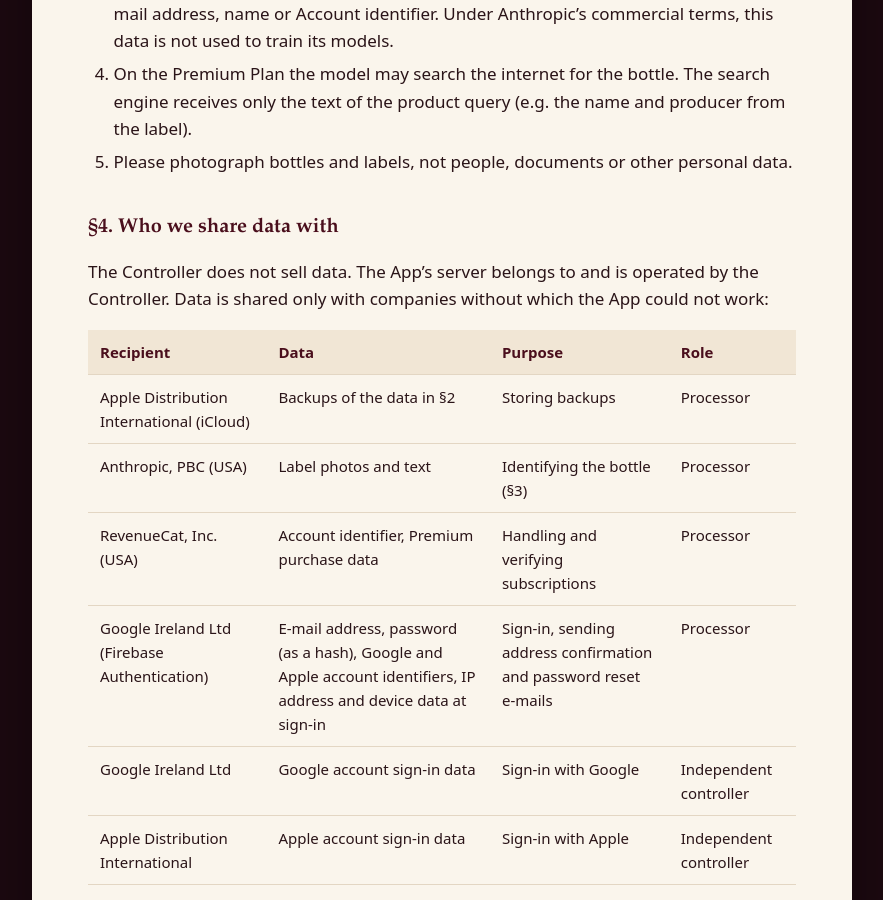
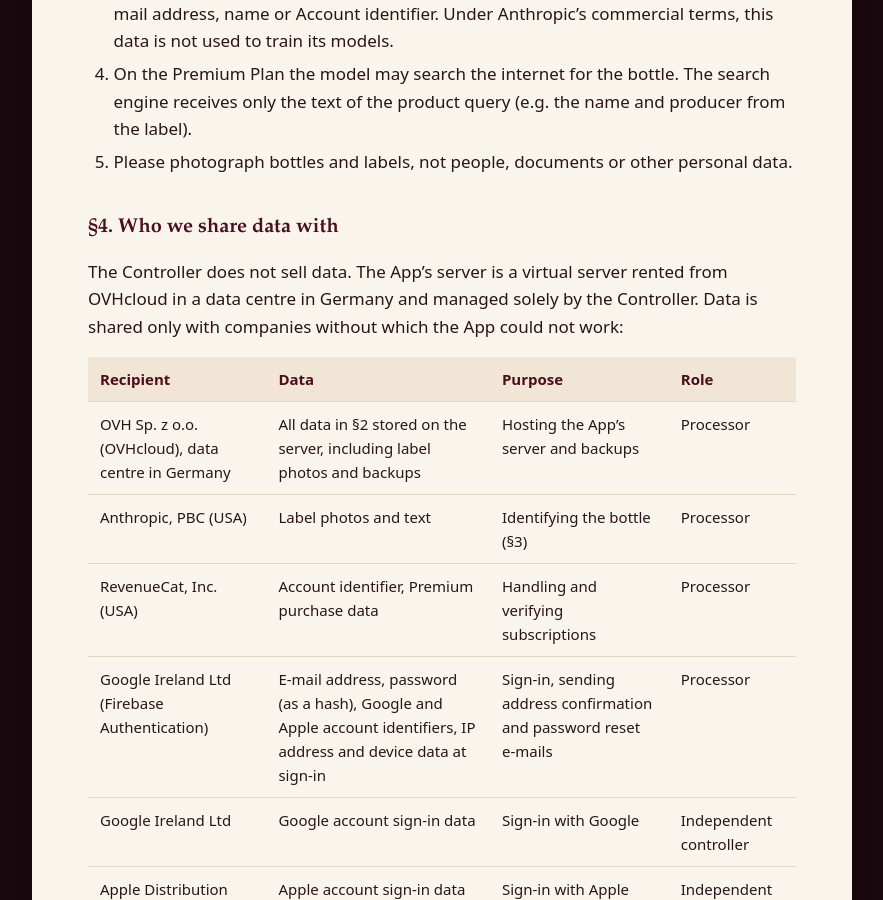
Before and after one commit to jandabrowski2002/cellar, a Jekyll site: the page built from en/privacy.md, in a window 1280 px wide and 900 px high, scrolled down 2662 px. Shown: the whole window, without its empty margins (198-1081 px from the left). Built offline with Jekyll 4.4.1, drawn with Linux system fonts in a browser that asks for light colours.

Commit message:
Polityka prywatności: serwer w OVHcloud (Niemcy) zamiast kopii w iCloud

```diff
--- a/en/privacy.md
+++ b/en/privacy.md
@@ -48,11 +48,11 @@
 
 ## §4. Who we share data with
 
-The Controller does not sell data. The App's server belongs to and is operated by the Controller. Data is shared only with companies without which the App could not work:
+The Controller does not sell data. The App's server is a virtual server rented from OVHcloud in a data centre in Germany and managed solely by the Controller. Data is shared only with companies without which the App could not work:
 
 | Recipient | Data | Purpose | Role |
 | --- | --- | --- | --- |
-| Apple Distribution International (iCloud) | Backups of the data in §2 | Storing backups | Processor |
+| OVH Sp. z o.o. (OVHcloud), data centre in Germany | All data in §2 stored on the server, including label photos and backups | Hosting the App's server and backups | Processor |
 | Anthropic, PBC (USA) | Label photos and text | Identifying the bottle (§3) | Processor |
 | RevenueCat, Inc. (USA) | Account identifier, Premium purchase data | Handling and verifying subscriptions | Processor |
 | Google Ireland Ltd (Firebase Authentication) | E-mail address, password (as a hash), Google and Apple account identifiers, IP address and device data at sign-in | Sign-in, sending address confirmation and password reset e-mails | Processor |
```
Also changed, not shown: prywatnosc.md (+2 -2 lines).
